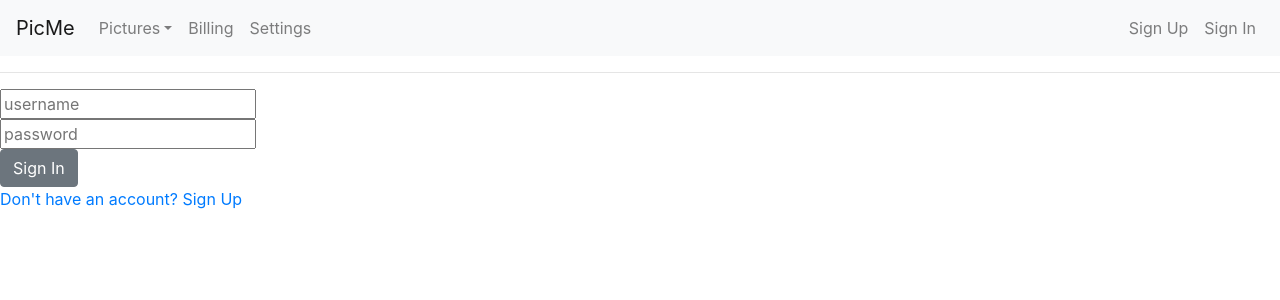
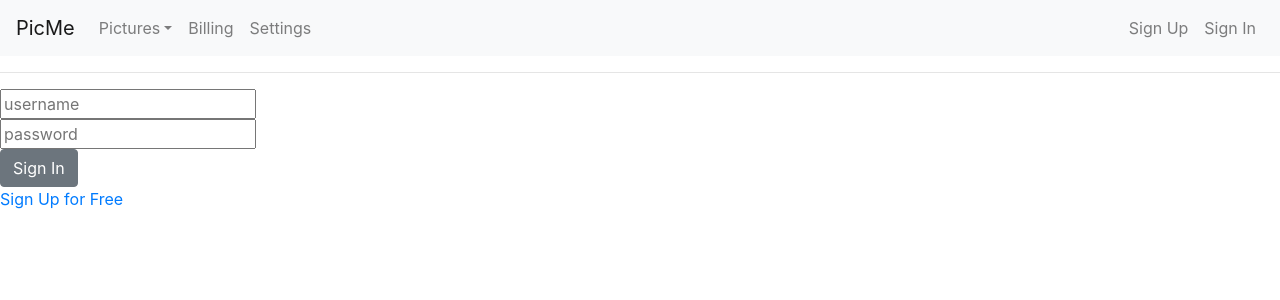
Before and after one commit to BloomTech-Labs/pic_me, a React (Create React App) app in the folder client/: page /signin in a window 1280 px wide. Shown: the top 300 px of the page. Built offline with nearby package versions, Linux system fonts and the light colour scheme.

Commit message:
fix signup link

```diff
--- a/client/src/components/SignIn.js
+++ b/client/src/components/SignIn.js
@@ -50,7 +50,7 @@ class Signin extends Component {
               </Button>
 
               <NavLink className="SignupForm__NavLink" to="/signup">
-                <div>Don't have an account? Sign Up</div>
+                <div>Sign Up for Free</div>
               </NavLink>
             </div>
           </form>
```
